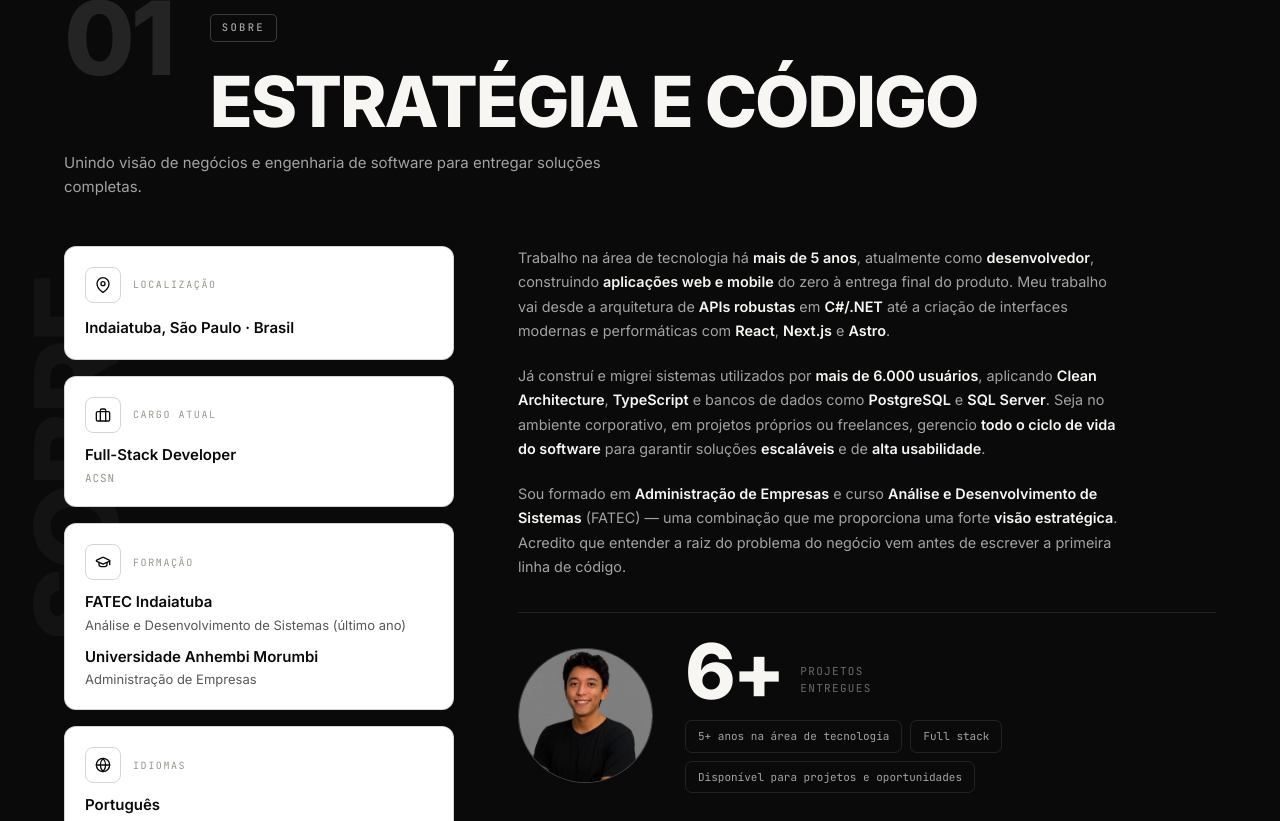
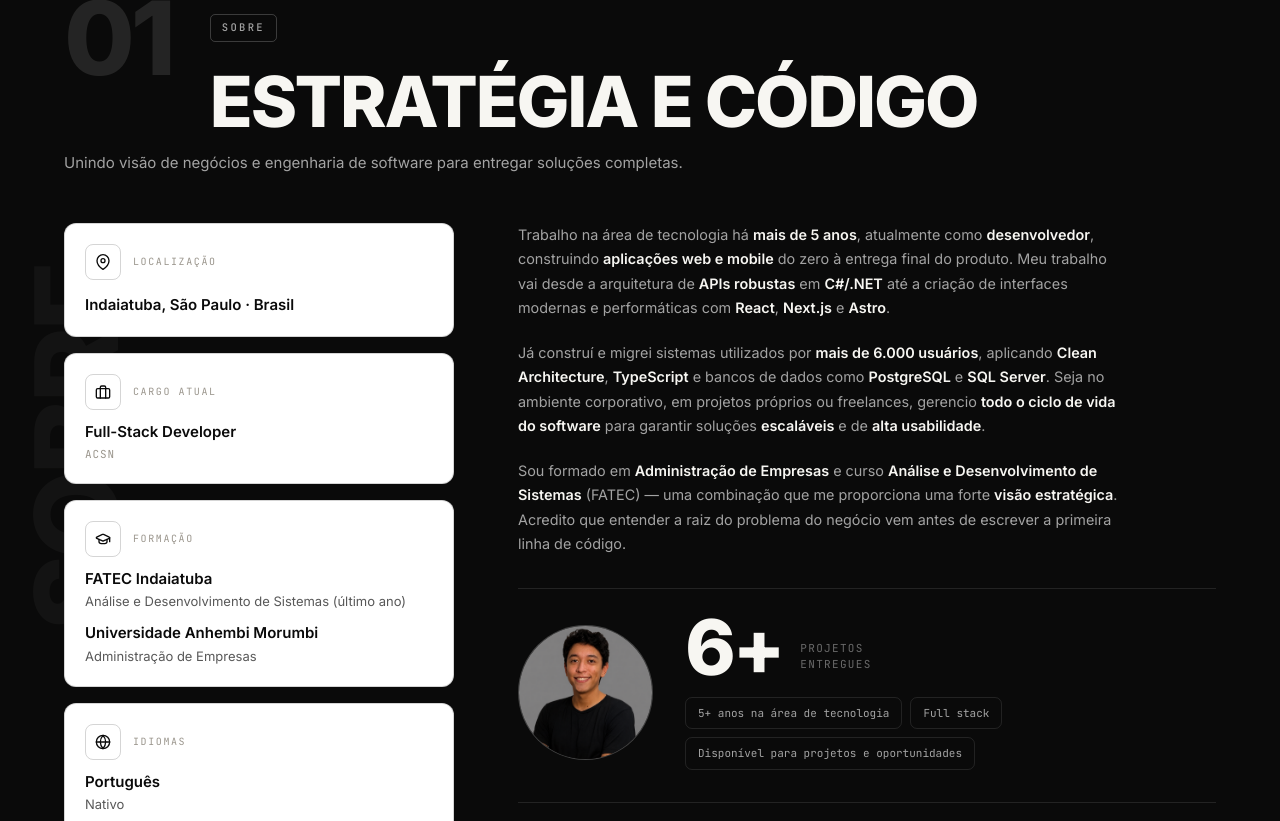
Before and after one commit to tamotsutozaki/tozaki.dev, a Next.js app: page / in a window 1280 px wide. Shown: the part 899-1720 px from the top of the page. Built offline with nearby package versions, Linux system fonts and the light colour scheme.

Commit message:
Subtitulos em 1 linha no desktop: remove maxWidth de Sobre e Projetos (Skills/Contato ja ok)

```diff
--- a/components/About.tsx
+++ b/components/About.tsx
@@ -47,7 +47,7 @@ export function About() {
             </div>
           </div>
           <Reveal delay={240}>
-            <p className="m-0 text-fg2" style={{ marginTop: "clamp(14px,2vh,22px)", fontSize: 15, lineHeight: 1.55, maxWidth: "60ch" }}>{t.about.sub}</p>
+            <p className="m-0 text-fg2" style={{ marginTop: "clamp(14px,2vh,22px)", fontSize: 15, lineHeight: 1.55 }}>{t.about.sub}</p>
           </Reveal>
         </div>
 
--- a/components/Projects.tsx
+++ b/components/Projects.tsx
@@ -39,7 +39,7 @@ export function Projects() {
           {/* sub + contador — começa sob o número (alinhado à esquerda) */}
           <Reveal delay={240}>
             <div className="flex items-baseline justify-between gap-6 flex-wrap" style={{ marginTop: "clamp(14px,2vh,22px)" }}>
-              <p className="m-0 text-fg2" style={{ maxWidth: "40ch", fontSize: 15, lineHeight: 1.5 }}>{t.projects.sub}</p>
+              <p className="m-0 text-fg2" style={{ fontSize: 15, lineHeight: 1.5 }}>{t.projects.sub}</p>
               <div className="flex items-center gap-3 font-mono text-[11px] tracking-[0.14em] uppercase text-fg3 whitespace-nowrap flex-none">
                 <span className="w-[34px] h-px bg-line2" />
                 {count} {t.projects.countLabel}
```
